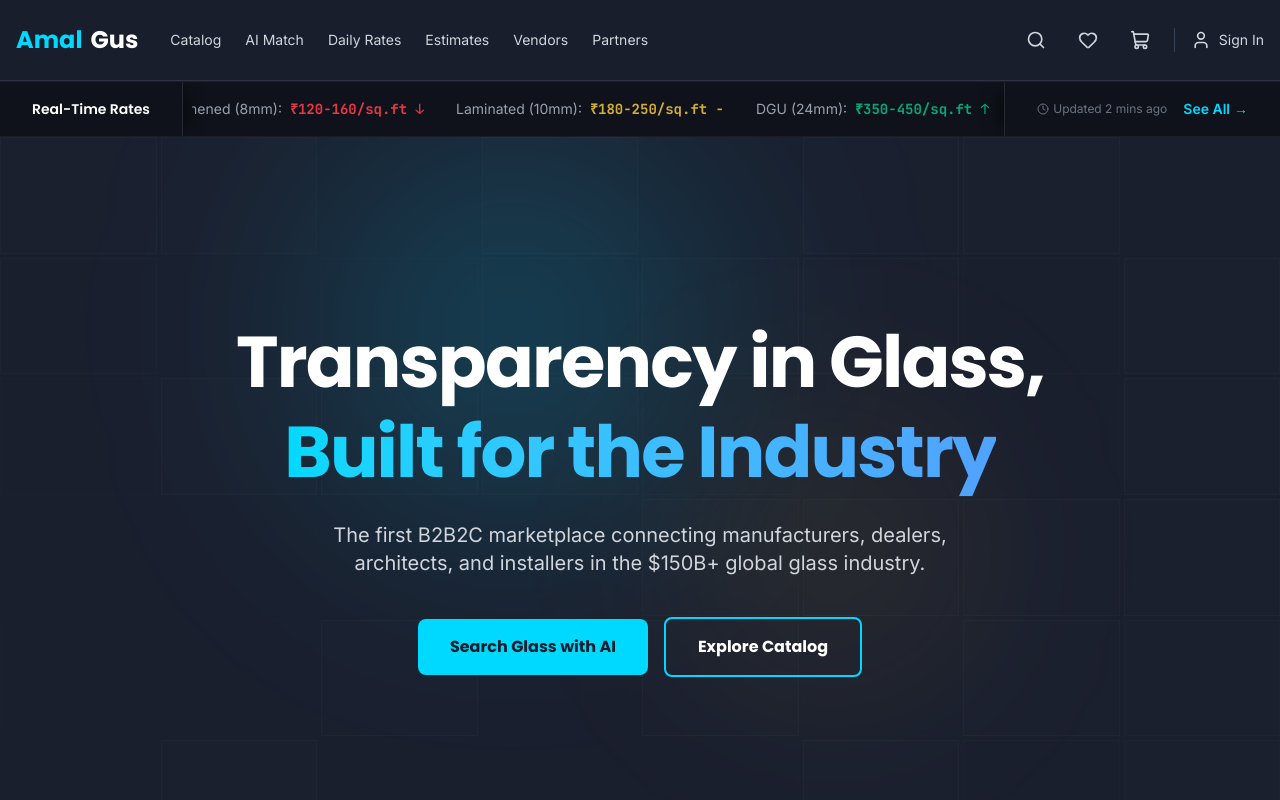
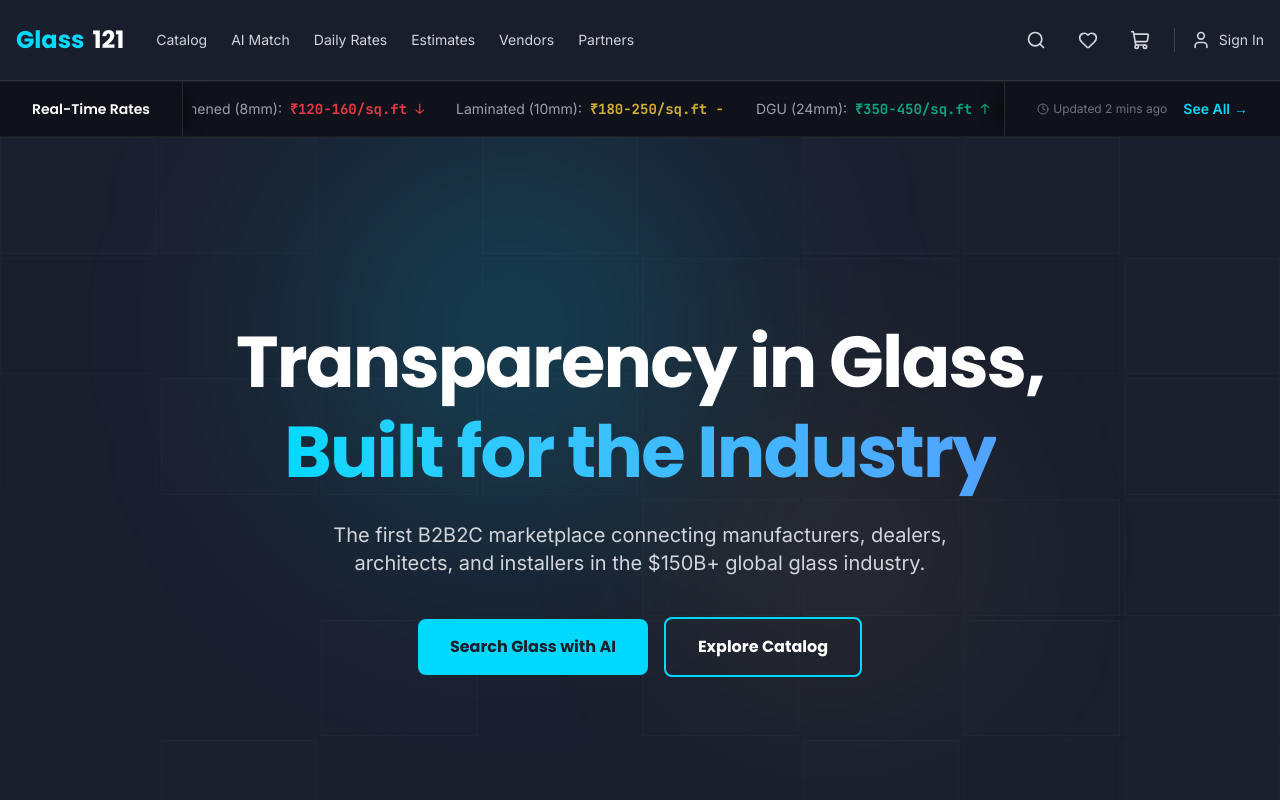
Before and after one commit to PremanshBehl/Glass121.com, a Next.js app: page / in a window 1280 px wide. Shown: the top 800 px of the page. Built offline with nearby package versions, Linux system fonts and the light colour scheme; a web font is replaced by a local one.

Commit message:
chore: update logo formatting to Glass121

```diff
--- a/src/components/Layout/Footer.tsx
+++ b/src/components/Layout/Footer.tsx
@@ -7,7 +7,7 @@ export default function Footer() {
         <div className="grid grid-cols-1 md:grid-cols-4 gap-12 mb-12">
           <div className="col-span-1 md:col-span-1">
             <Link href="/" className="text-2xl font-poppins font-bold text-white flex items-center gap-2 mb-4">
-              <span className="text-accent-cyan">Amal</span>Gus
+              <span className="text-accent-cyan">Glass</span>121
             </Link>
             <p className="text-gray-400 text-sm mb-6 leading-relaxed">
               The Amazon for glass and building materials. A sophisticated, niche platform connecting the $150B+ global glass industry.
--- a/src/components/Layout/Header.tsx
+++ b/src/components/Layout/Header.tsx
@@ -26,7 +26,7 @@ export default function Header() {
       <div className="container mx-auto px-4 h-20 flex items-center justify-between">
         <div className="flex items-center gap-8">
           <Link href="/" className="text-2xl font-poppins font-bold text-white flex items-center gap-2">
-            <span className="text-accent-cyan">Amal</span>Gus
+            <span className="text-accent-cyan">Glass</span>121
           </Link>
 
           <nav className="hidden md:flex items-center gap-6">
```
